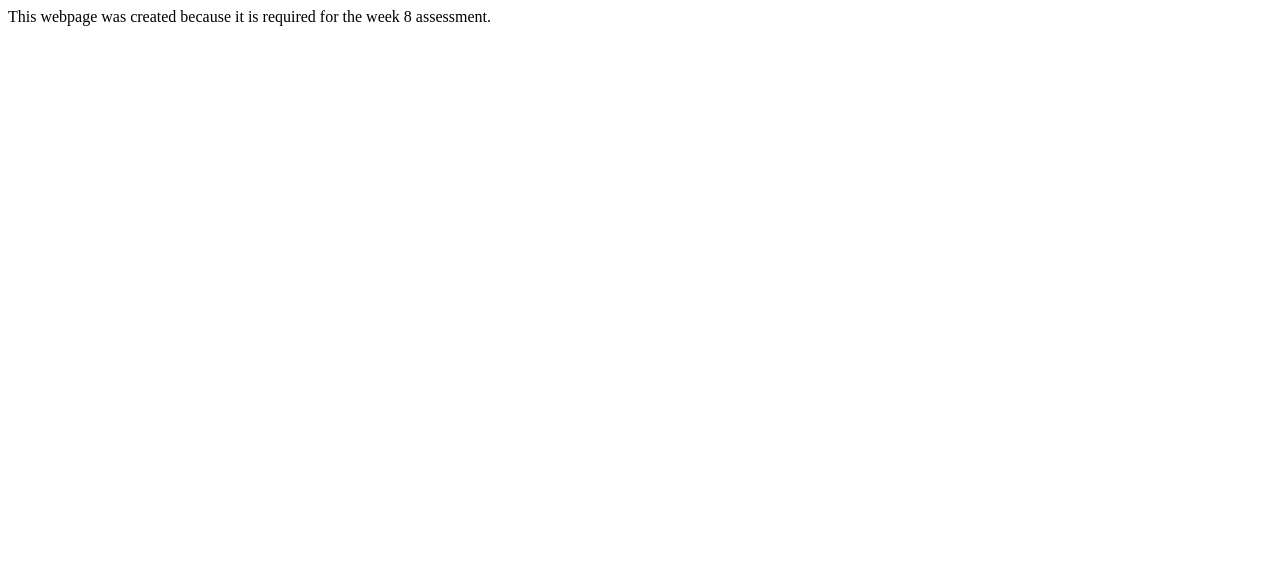
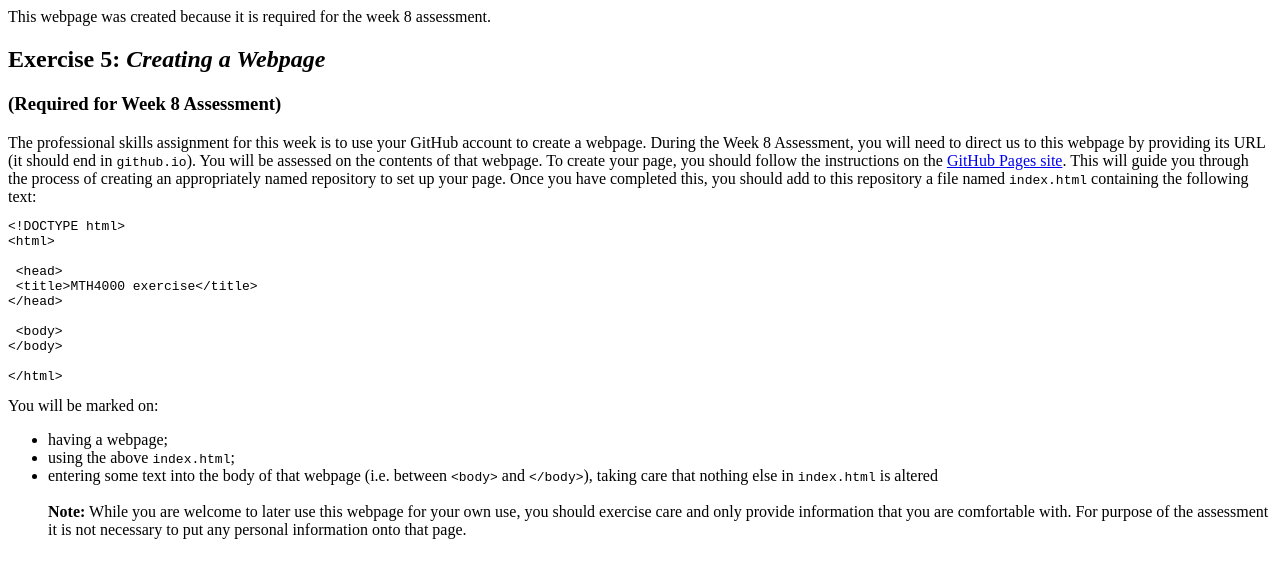
Before and after one commit to RadiyaBegum/RadiyaBegum.github.io, a plain HTML site: page index.html in a window 1280 px wide. Drawn offline with Linux system fonts and the light colour scheme.

Commit message:
Update index.html

```diff
--- a/index.html
+++ b/index.html
@@ -9,6 +9,35 @@
 
 This webpage was created because it is required for the week 8 assessment.
 
+  <h2> Exercise 5: <em>Creating a Webpage</em> </h2>
+<h3> (Required for Week 8 Assessment) </h3>
+
+The professional skills assignment for this week is to use your GitHub account to create a webpage.  During the Week 8 Assessment, you will need to direct us to this webpage by providing its URL (it should end in <code>github.io</code>). You will be assessed on the contents of that webpage.
+
+To create your page, you should follow the instructions on the <a href="https://pages.github.com/">GitHub Pages site</a>.  This will guide you through the process of creating an appropriately named repository to set up your page.  Once you have completed this, you should add to this repository a file named <code>index.html</code> containing the following text:
+
+<pre>&lt;!DOCTYPE html&gt;
+&lt;html&gt;
+
+ &lt;head&gt;
+ &lt;title&gt;MTH4000 exercise&lt;/title&gt;
+&lt;/head&gt;
+
+ &lt;body&gt;
+&lt;/body&gt;
+
+&lt;/html&gt;</pre>
+
+You will be marked on:
+
+<ul>
+    <li>having a webpage;</li>
+    <li>using the above <code>index.html</code>;</li>
+    <li>entering some text into the body of that webpage (i.e. between <code>&lt;body&gt;</code> and <code>&lt;/body&gt;</code>), taking care that nothing else in <code>index.html</code>  is altered</li>
+
+<br>
+<b>Note:</b> While you are welcome to later use this webpage for your own use, you should exercise care and only provide information that you are comfortable with. For purpose of the assessment it is not necessary to put any personal information onto that page.
+
 </body>
 
 </html>
```
